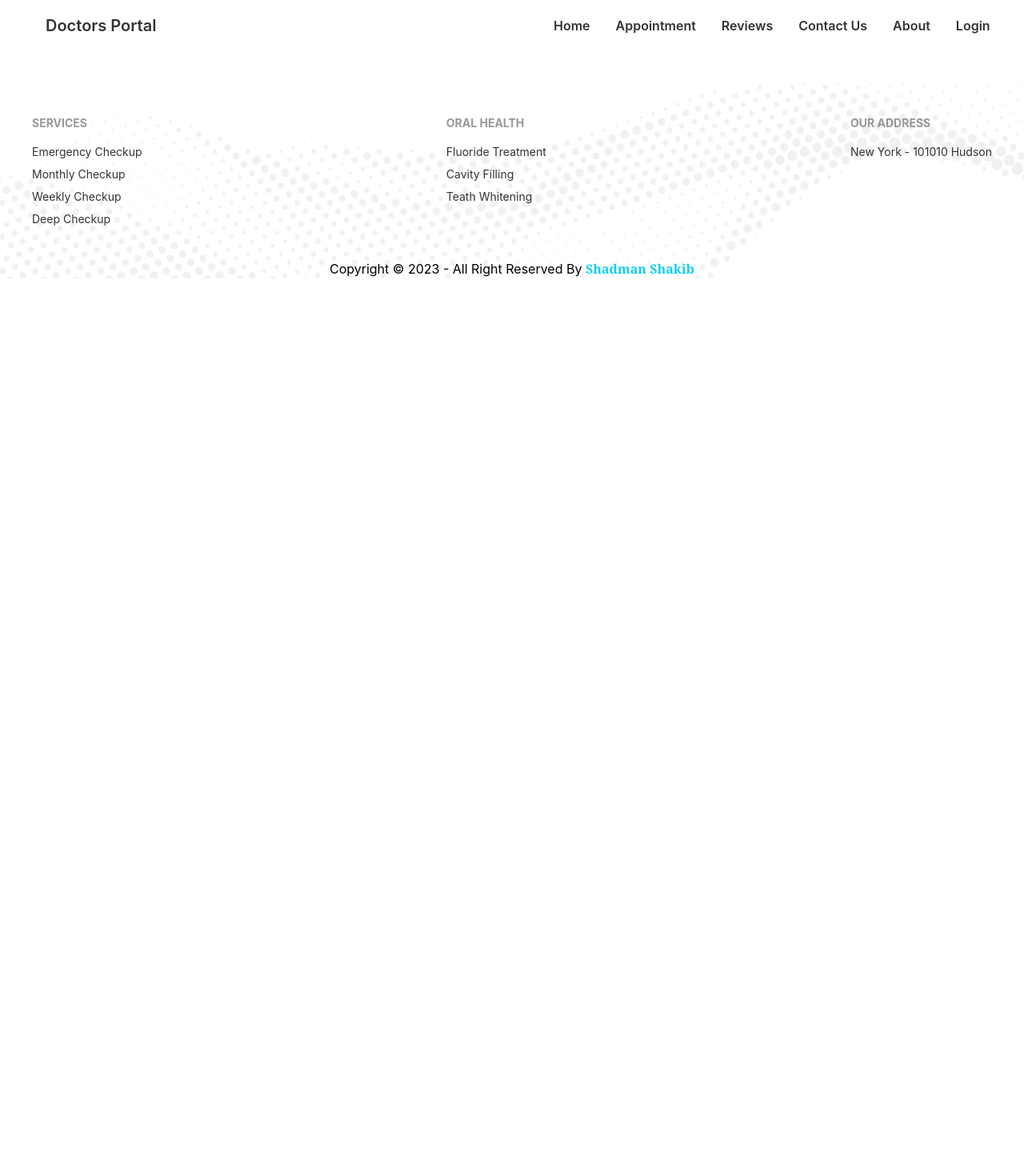
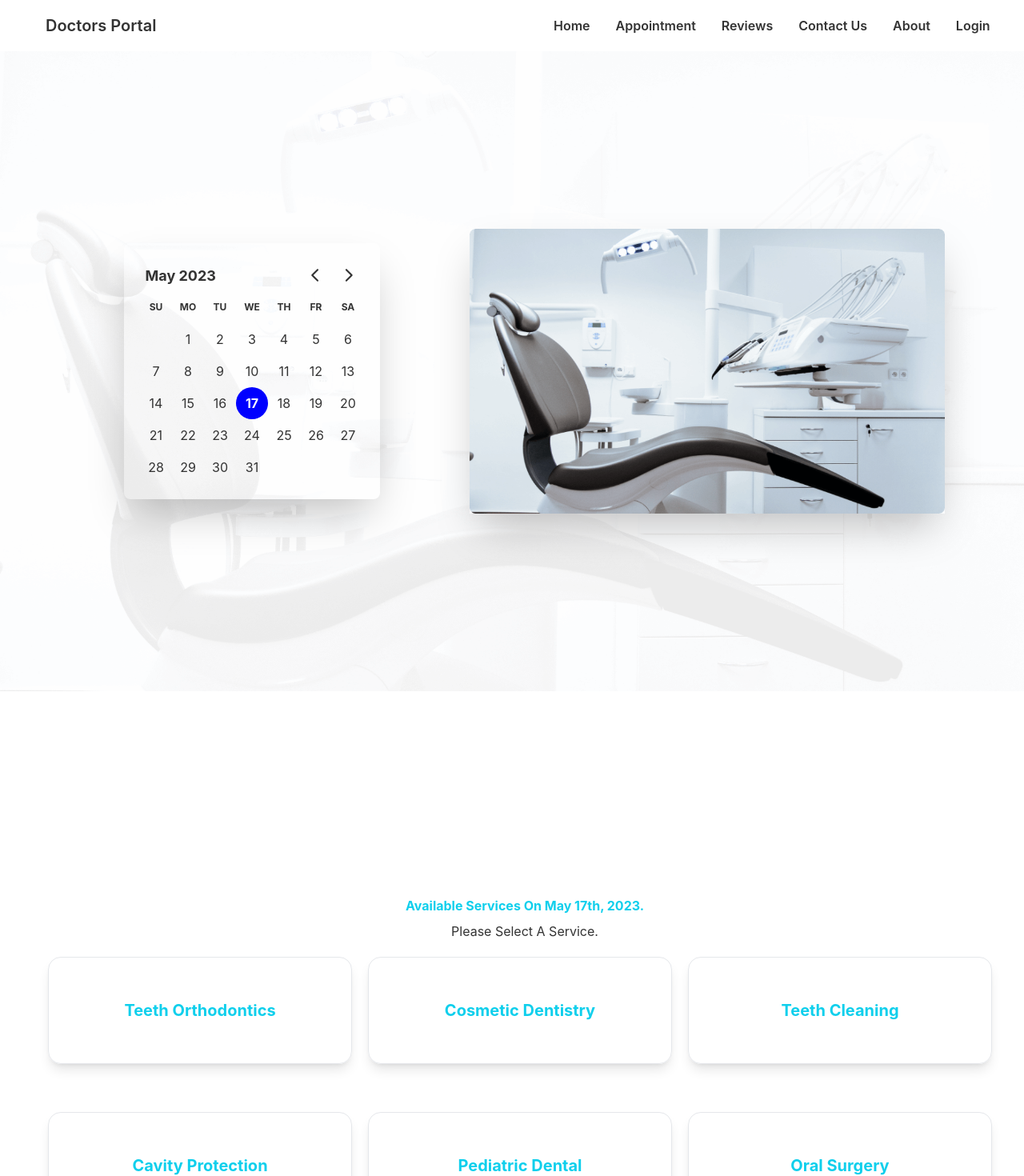
Before and after one commit to Shadman-Shakib-27/doctors-portal-by-shadman, a React (Create React App) app: page /Appoinment in a window 1280 px wide. Shown: the top 1470 px of the page at 80% size. Before the commit the page ends 800 px from the top, so only its background shows below. Built offline with nearby package versions, Linux system fonts and the light colour scheme.

Commit message:
Appoinment Some Part Done

```diff
--- a/package.json
+++ b/package.json
@@ -7,7 +7,9 @@
     "@testing-library/react": "^13.4.0",
     "@testing-library/user-event": "^13.5.0",
     "daisyui": "^2.51.6",
+    "date-fns": "^2.30.0",
     "react": "^18.2.0",
+    "react-day-picker": "^8.7.1",
     "react-dom": "^18.2.0",
     "react-router-dom": "^6.11.1",
     "react-scripts": "5.0.1",
--- /dev/null
+++ b/public/services.json
@@ -0,0 +1,57 @@
+[
+   {
+     "_id": 1,
+     "name": "Teeth Orthodontics",
+     "slots": [
+       "08.00 AM - 08.30 AM",
+       "08.30 AM - 09.00 AM",
+       "09.00 AM - 9.30 AM",
+       "09.30 AM - 10.00 AM",
+       "10.00 AM - 10.30 AM",
+       "10.30 AM - 11.00 AM"
+     ]
+   },
+   {
+     "_id": 2,
+     "name": "Cosmetic Dentistry",
+     "slots": [
+       "09.00 AM - 9.30 AM",
+       "09.30 AM - 10.00 AM",
+       "10.00 AM - 10.30 AM",
+       "10.30 AM - 11.00 AM"
+     ]
+   },
+   {
+     "_id": 3,
+     "name": "Teeth Cleaning",
+     "slots": []
+   },
+   {
+     "_id": 4,
+     "name": "Cavity Protection",
+     "slots": [
+       "10.00 AM - 10.30 AM",
+       "10.30 AM - 11.00 AM"
+     ]
+   },
+   {
+     "_id": 5,
+     "name": "Pediatric Dental",
+     "slots": [
+       "08.30 AM - 09.00 AM",
+       "09.00 AM - 9.30 AM",
+       "09.30 AM - 10.00 AM",
+       "10.00 AM - 10.30 AM",
+       "10.30 AM - 11.00 AM"
+     ]
+   },
+   {
+     "_id": 6,
+     "name": "Oral Surgery",
+     "slots": [
+       "09.30 AM - 10.00 AM",
+       "10.00 AM - 10.30 AM",
+       "10.30 AM - 11.00 AM"
+     ]
+   }
+ ]
--- a/src/App.js
+++ b/src/App.js
@@ -4,7 +4,7 @@ import Navbar from "./Pages/Shared/Navbar";
 import Home from "./Pages/Home/Home";
 import About from "./Pages/Home/About";
 import Login from "./Pages/Login/Login";
-import Footer from "./Pages/Shared/Footer";
+import Appoinment from "./Pages/Appoinment/Appoinment";
 
 function App() {
   return (
@@ -14,8 +14,8 @@ function App() {
         <Route path="/" element={<Home></Home>}></Route>
         <Route path="/About" element={<About></About>}></Route>
         <Route path="/Login" element={<Login></Login>}></Route>
+        <Route path="/Appoinment" element={<Appoinment></Appoinment>}></Route>
       </Routes>
-      <Footer></Footer>
     </div>
   );
 }
--- /dev/null
+++ b/src/Pages/Appoinment/Appoinment.js
@@ -0,0 +1,17 @@
+import React, { useState } from "react";
+import Footer from "../Shared/Footer";
+import AppoinmentBanner from "./AppoinmentBanner";
+import Availableappoinment from "./Availableappoinment";
+
+const Appoinment = () => {
+  const [date, setDate] = useState(new Date());
+  return (
+    <div>
+      <AppoinmentBanner date={date} setDate={setDate}></AppoinmentBanner>
+      <Availableappoinment date={date}></Availableappoinment>
+      <Footer></Footer>
+    </div>
+  );
+};
+
+export default Appoinment;
--- /dev/null
+++ b/src/Pages/Appoinment/AppoinmentBanner.js
@@ -0,0 +1,43 @@
+import React, { useState } from "react";
+import chair from "../../assets/images/chair.png";
+import bg from '../../assets/images/bg.png'
+import { DayPicker } from "react-day-picker";
+import "react-day-picker/dist/style.css";
+import { format } from "date-fns";
+
+const AppoinmentBanner = ({date,setDate}) => {
+
+  return (
+    <div
+      className="hero min-h-screen"
+      style={{
+        backgroundImage: `url(${bg})`,
+        height:'340px'
+      }}
+    >
+      <div className="hero-content flex-col lg:flex-row-reverse">
+        <img
+          className="shadow-2xl lg:ml-20"
+          style={{ width: "594px" }}
+          src={chair}
+          alt=""
+        />
+        <div className="lg:ml-10">
+          {/* Date And Calender => react-day-picker  */}
+          <DayPicker
+            className="p-5 rounded-lg shadow-2xl "
+            mode="single"
+            selected={date}
+            onSelect={setDate}
+          />
+          {/* <p className="ml-6 mt-7">
+            You Selected{" "}
+            <span className="font-bold">.</span>
+          </p> */}
+        </div>
+      </div>
+    </div>
+  );
+};
+
+export default AppoinmentBanner;
--- /dev/null
+++ b/src/Pages/Appoinment/Availableappoinment.js
@@ -0,0 +1,28 @@
+import { format } from "date-fns";
+import React, { useEffect, useState } from "react";
+import Service from "./Service";
+
+const Availableappoinment = ({ date }) => {
+  const [services, setServices] = useState([]);
+
+  useEffect(() => {
+    fetch("services.json")
+      .then((res) => res.json())
+      .then((data) => setServices(data));
+  }, []);
+  return (
+    <div className="mt-64">
+      <h1 className="text-primary font-bold ml-8 text-center lg:text-center">
+        Available Services On {format(date, "PPP")}.
+      </h1>
+      <h1 className="text-center ml-8 mt-2">Please Select A Service.</h1>
+      <div className="grid grid-cols-1 lg:grid-cols-3 md:grid-cols-2 lg:px-10 lg:ml-5 gap-5">
+        {services.map((service) => (
+          <Service service={service} key={service._id}></Service>
+        ))}
+      </div>
+    </div>
+  );
+};
+
+export default Availableappoinment;
--- /dev/null
+++ b/src/Pages/Appoinment/Service.js
@@ -0,0 +1,16 @@
+import React from "react";
+
+const Service = ({ service }) => {
+  return (
+   // lg:max-w-lg Width Thik Korar Jonne
+    <div className="card lg:max-w-lg shadow-lg border py-5 my-5 ">
+      <div className="card-body">
+        <h2 className="card-title text-primary justify-center font-bold">
+          {service.name}
+        </h2>
+      </div>
+    </div>
+  );
+};
+
+export default Service;
--- a/src/Pages/Home/Home.js
+++ b/src/Pages/Home/Home.js
@@ -1,5 +1,4 @@
 import React from "react";
-
 import Info from "./Info";
 import Services from "./Services";
 import MoreCard from "./MoreCard";
@@ -7,6 +6,7 @@ import MakeAppoinment from "./MakeAppoinment";
 import Testimonials from "./Testimonials";
 import Contact from "./Contact";
 import Banner from "./Banner";
+import Footer from "../Shared/Footer";
 
 const Home = () => {
   return (
@@ -18,6 +18,7 @@ const Home = () => {
       <MakeAppoinment></MakeAppoinment>
       <Testimonials></Testimonials>
       <Contact></Contact>
+      <Footer></Footer>
     </div>
   );
 };
--- a/src/Pages/Home/Info.js
+++ b/src/Pages/Home/Info.js
@@ -10,7 +10,7 @@ const Info = () => {
       <InfoCard cardTitle="Opening Hours" img={clock}></InfoCard>
       <InfoCard
         cardTitle="Visit our location"
-        bgClass="bg-accent"
+        bgClass="bg-gray-600"
         img={map}
       ></InfoCard>
       <InfoCard cardTitle="Contact us now" img={phone}></InfoCard>
```
Also changed, not shown: 1 other file (tests, documents, lock files or other folders).
